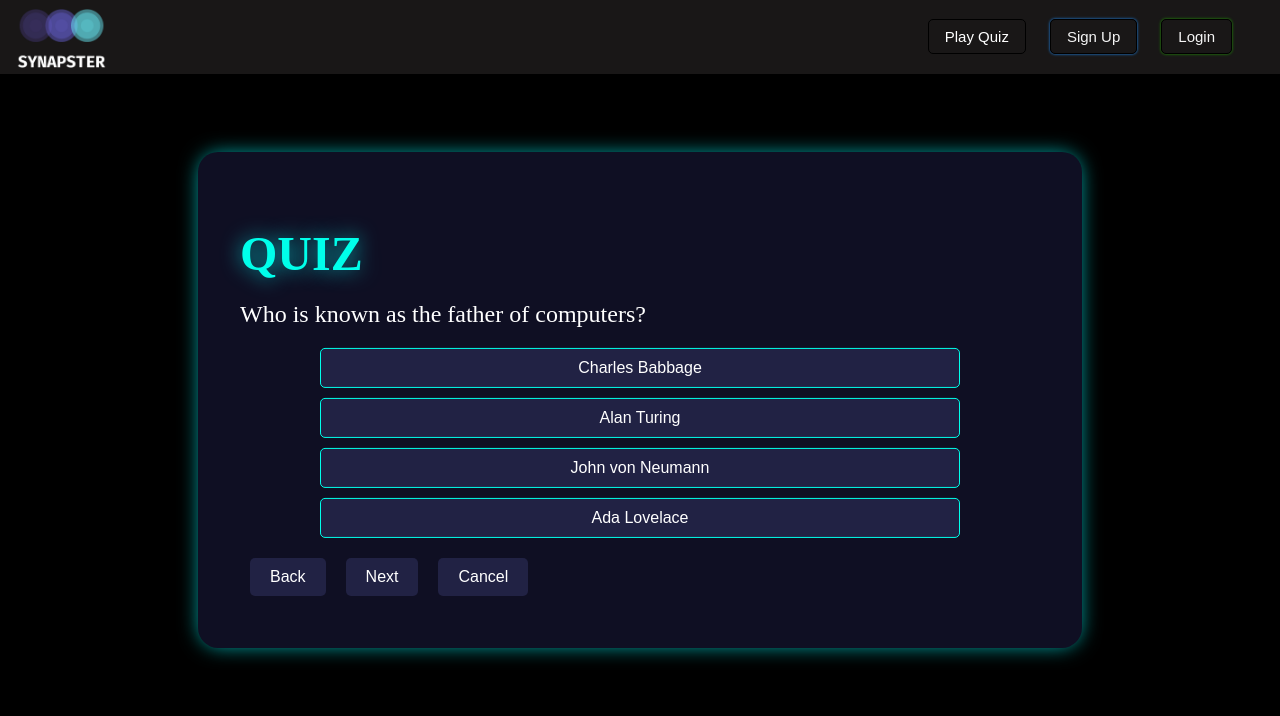
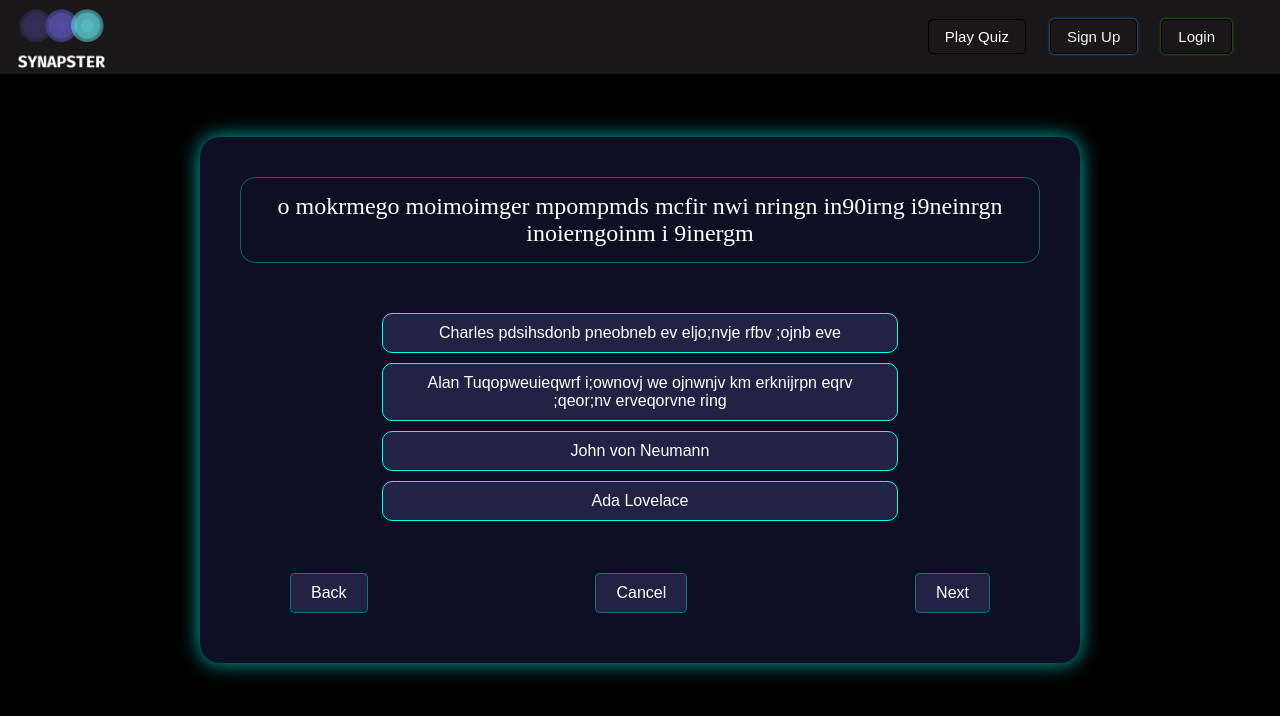
Before and after one commit to KerLau/Quiz-app, a React (Vite) app in the folder client/: page /quiz in a window 1280 px wide. Shown: the top 716 px of the page. Built offline with nearby package versions, Linux system fonts and the light colour scheme.

Commit message:
component quiz done

```diff
--- a/client/src/components/Quiz/Quiz.css
+++ b/client/src/components/Quiz/Quiz.css
@@ -1,74 +1,82 @@
-.quiz-container {
-    background: #0f0f23;
-    border-radius: 20px;
-    padding: 40px;
-    width: 80%;
-    max-width: 800px;
-    position: absolute;
-    top: 50%;
-    left: 50%;
-    transform: translate(-50%, -50%); /* Center vertically */
-    box-shadow: 0 0 20px rgba(0, 255, 255, 0.7); /* Neon glow */
-    z-index: 2; /* Ensure it's above any other positioned elements */
+.question {
+  display: flex;
+  align-items: center;
+  justify-content: center;
+  text-align: center;
+  padding: 15px;
+  font-size: 1.5rem;
+  color: #ffffff;
+  margin-bottom: 40px;
+  border: 1px solid #00ffea5c;
+  border-radius: 15px;
 }
 
-.quiz-container:before {
-  content: '';
-  position: absolute;
-  top: -2px; right: -2px; bottom: -2px; left: -2px;
-  z-index: -1;
+.quiz-container {
+  display: flex;
+  flex-direction: column;
+  align-items: center;
+  justify-content: center;
   background: #0f0f23;
   border-radius: 20px;
-
+  padding: 40px;
+  width: 80%;
+  max-width: 800px;
+  max-height: 800px;
+  position: absolute;
+  top: 50%;
+  left: 50%;
+  transform: translate(-50%, -50%);
+  box-shadow: 0 0 20px rgba(0, 255, 255, 0.7);
+  z-index: 2;
 }
 
 .quiz-header {
   font-size: 3rem;
-  color: #00ffea; /* Neon blue */
-  text-shadow: 0 0 20px rgba(0, 255, 255, 0.7); /* Neon text glow */
-  margin-bottom: 20px;
-}
-
-.question {
-  font-size: 1.5rem;
-  color: #ffffff;
+  color: #00ffea;
+  text-shadow: 0 0 20px rgba(0, 255, 255, 0.7);
   margin-bottom: 20px;
 }
 
 .answer-btn {
   background: #212244;
   color: #ffffff;
-  border: 1px solid #00ffea; /* Neon border */
+  border: 1px solid #00ffea;
+  border-radius: 10px;
+  padding: 10px 20px;
+  margin: 10px;
+  cursor: pointer;
+  font-size: 1rem;
+  transition: 0.3s ease;
+  display: block;
+  margin: 10px auto;
+  width: 80%;
+}
+
+.answer-btn:hover {
+  background-color: #2a2b48;
+  box-shadow: 0 0 13px rgba(0, 255, 255, 0.7);
+}
+
+.quiz-navigation {
+  display: flex;
+  justify-content: space-between;
+  width: 90%;
+  margin-top: 2rem;
+}
+
+.quiz-navigation .nav-btn {
+  background: #212244;
+  color: #ffffff;
+  border: 1px solid #00ffea5c;
   border-radius: 5px;
   padding: 10px 20px;
   margin: 10px;
   cursor: pointer;
   font-size: 1rem;
-  transition: background-color 0.3s ease;
-  display: block; /* Stack buttons vertically */
-  margin: 10px auto; /* Center buttons horizontally */
-  width: 80%; /* Give buttons a consistent width */
-}
-
-.answer-btn:hover {
-  background-color: #2a2b48;
-  box-shadow: 0 0 20px rgba(0, 255, 255, 0.7); /* Neon button glow on hover */
-}
-
-.quiz-navigation .nav-btn {
-  background: #212244;
-  color: #ffffff;
-  border: none;
-  border-radius: 5px;
-  padding: 10px 20px;
-  margin: 10px;
-  cursor: pointer;
-  font-size: 1rem;
-  transition: background-color 0.3s ease;
-  display: inline-block; /* Place buttons in a row */
+  transition: 0.3s ease;
 }
 
 .nav-btn:hover {
   background-color: #2a2b48;
-  box-shadow: 0 0 20px rgba(0, 255, 255, 0.7); /* Neon button glow on hover */
+  box-shadow: 0 0 15px rgba(0, 255, 255, 0.7);
 }
--- a/client/src/components/Quiz/Quiz.jsx
+++ b/client/src/components/Quiz/Quiz.jsx
@@ -1,24 +1,30 @@
-import React from 'react';
-import './Quiz.css';
+import React from "react";
+import "./Quiz.css";
 
 const Quiz = () => {
-
-    const question = "Who is known as the father of computers?";
-    const answers = ["Charles Babbage", "Alan Turing", "John von Neumann", "Ada Lovelace"];
+  const question =
+    " o mokrmego moimoimger mpompmds mcfir nwi  nringn in90irng i9neinrgn inoierngoinm i 9inergm";
+  const answers = [
+    "Charles pdsihsdonb  pneobneb ev eljo;nvje rfbv ;ojnb eve",
+    "Alan Tuqopweuieqwrf i;ownovj we ojnwnjv km erknijrpn eqrv ;qeor;nv erveqorvne ring",
+    "John von Neumann",
+    "Ada Lovelace",
+  ];
 
   return (
     <div className="quiz-container">
-            <h1 className="quiz-header">QUIZ</h1>
       <div className="question">{question}</div>
       <div className="answers">
         {answers.map((answer, index) => (
-                    <button key={index} className="answer-btn">{answer}</button>
+          <button key={index} className="answer-btn">
+            {answer}
+          </button>
         ))}
       </div>
       <div className="quiz-navigation">
         <button className="nav-btn">Back</button>
+        <button className="nav-btn">Cancel</button>
         <button className="nav-btn">Next</button>
-                <button className="nav-btn">Cancel</button>
       </div>
     </div>
   );
```
Lines whose indentation alone changed are shown as unchanged.
